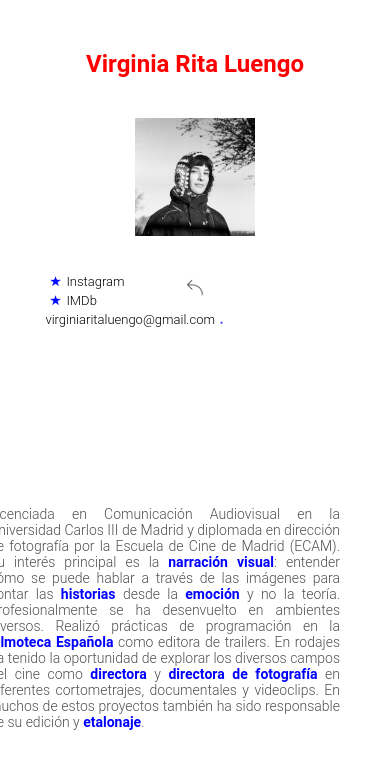
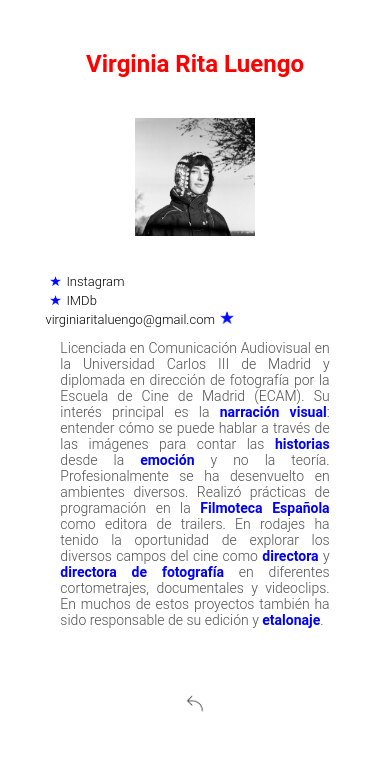
Before and after one commit to paulala94/virginiaritaluengo, a Vue app: page /sobre-mi in a window 390 px wide. Shown: the top 768 px of the page. Built offline with nearby package versions, Linux system fonts and the light colour scheme.

Commit message:
fixed responsive in about view

```diff
--- a/src/views/AboutView.vue
+++ b/src/views/AboutView.vue
@@ -143,8 +143,10 @@ li img {
     }
 
     .info-box {
+        position: inherit;
         width: 90%;
-        margin: 0 auto;
+        margin: auto;
+        margin-top: 80px;
     }
 
     #about-links a {
@@ -153,6 +155,10 @@ li img {
 
     .back img {
         width: 25px;
+    }
+
+    li img {
+        width: 4%;
     }
 }
 
```
Also changed, not shown: 7 other files (tests, documents, lock files or other folders).
